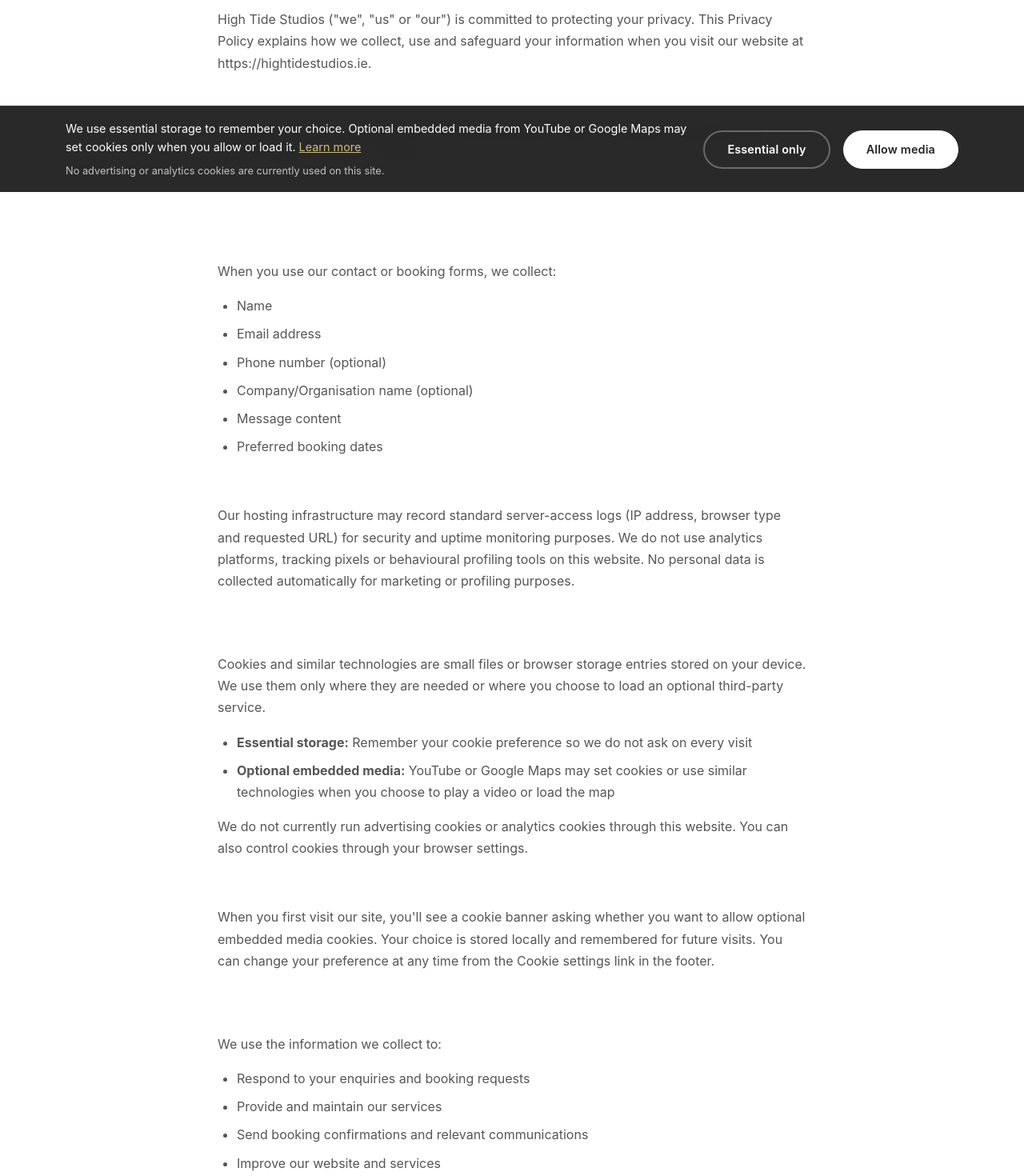
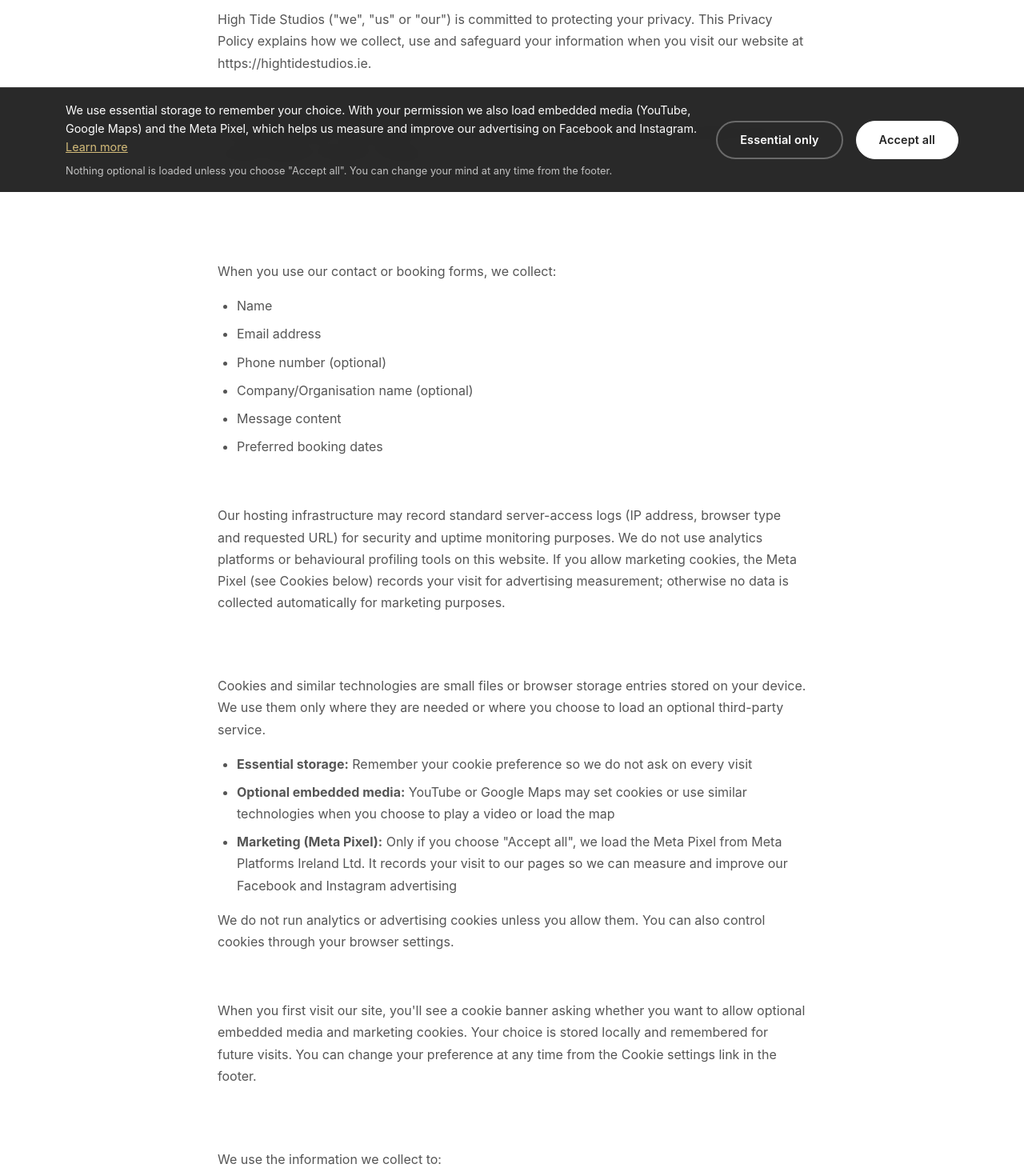
Before and after one commit to TerryLoc/high-tide-studios, a React (Create React App) app: page /privacy in a window 1280 px wide. Shown: the part 560-2030 px from the top of the page at 80% size. Built offline with nearby package versions, Linux system fonts and the light colour scheme; no server answers.

Commit message:
refactor: integrate Meta Pixel for marketing cookie consent and tracking

```diff
--- a/src/App.jsx
+++ b/src/App.jsx
@@ -3,6 +3,7 @@ import Navigation from './components/Navigation';
 import Footer from './components/Footer';
 import ScrollToTop from './components/ScrollToTop';
 import CookieConsent from './components/CookieConsent';
+import MetaPixel from './components/MetaPixel';
 
 import Home from './pages/Home';
 import Services from './pages/Services';
@@ -35,6 +36,7 @@ export default function App() {
         <Footer />
         <ScrollToTop />
         <CookieConsent />
+        <MetaPixel />
       </div>
     </BrowserRouter>
   );
--- a/src/components/CookieConsent.jsx
+++ b/src/components/CookieConsent.jsx
@@ -2,12 +2,13 @@ import { useState, useEffect, useCallback } from 'react';
 import { Link } from 'react-router-dom';
 
 const COOKIE_CONSENT_KEY = 'hts_cookie_consent';
-const COOKIE_CONSENT_VERSION = '2026-07-02';
+const COOKIE_CONSENT_VERSION = '2026-10-12';
 
-const createConsent = (media) => ({
+const createConsent = (media, marketing = false) => ({
   version: COOKIE_CONSENT_VERSION,
   essential: true,
   media,
+  marketing,
   updatedAt: new Date().toISOString(),
   expiresAt: new Date(Date.now() + 365 * 24 * 60 * 60 * 1000).toISOString(),
 });
@@ -17,13 +18,11 @@ const readConsent = () => {
     const stored = localStorage.getItem(COOKIE_CONSENT_KEY);
     if (!stored) return null;
 
-    if (stored === 'accepted') return createConsent(true);
-    if (stored === 'declined') return createConsent(false);
-
     const parsed = JSON.parse(stored);
     if (
       parsed?.version === COOKIE_CONSENT_VERSION &&
       typeof parsed.media === 'boolean' &&
+      typeof parsed.marketing === 'boolean' &&
       parsed.expiresAt &&
       new Date(parsed.expiresAt) > new Date()
     ) {
@@ -36,8 +35,8 @@ const readConsent = () => {
   return null;
 };
 
-const saveConsent = (media) => {
-  const consent = createConsent(media);
+const saveConsent = (media, marketing) => {
+  const consent = createConsent(media, marketing);
   localStorage.setItem(COOKIE_CONSENT_KEY, JSON.stringify(consent));
   window.dispatchEvent(
     new CustomEvent('hts:cookie-consent-updated', { detail: consent }),
@@ -69,13 +68,13 @@ export default function CookieConsent() {
       );
   }, []);
 
-  const handleAcceptMedia = useCallback(() => {
-    saveConsent(true);
+  const handleAcceptAll = useCallback(() => {
+    saveConsent(true, true);
     setShowBanner(false);
   }, []);
 
   const handleEssentialOnly = useCallback(() => {
-    saveConsent(false);
+    saveConsent(false, false);
     setShowBanner(false);
   }, []);
 
@@ -92,16 +91,17 @@ export default function CookieConsent() {
         <div className="cookie-consent-content">
           <div className="cookie-consent-text">
             <p id="cookie-consent-description" className="mb-2">
-              We use essential storage to remember your choice. Optional
-              embedded media from YouTube or Google Maps may set cookies only
-              when you allow or load it.{' '}
+              We use essential storage to remember your choice. With your
+              permission we also load embedded media (YouTube, Google Maps) and
+              the Meta Pixel, which helps us measure and improve our
+              advertising on Facebook and Instagram.{' '}
               <Link to="/privacy" className="cookie-consent-link">
                 Learn more
               </Link>
             </p>
             <p className="cookie-consent-note mb-0">
-              No advertising or analytics cookies are currently used on this
-              site.
+              Nothing optional is loaded unless you choose &quot;Accept
+              all&quot;. You can change your mind at any time from the footer.
             </p>
           </div>
           <div className="cookie-consent-buttons">
@@ -112,10 +112,10 @@ export default function CookieConsent() {
               Essential only
             </button>
             <button
-              onClick={handleAcceptMedia}
+              onClick={handleAcceptAll}
               className="btn btn-light btn-sm"
-              aria-label="Allow optional embedded media cookies">
-              Allow media
+              aria-label="Accept media and marketing cookies">
+              Accept all
             </button>
           </div>
         </div>
@@ -218,3 +218,7 @@ export function hasAcceptedCookies() {
 export function hasAllowedMediaCookies() {
   return readConsent()?.media === true;
 }
+
+export function hasAllowedMarketingCookies() {
+  return readConsent()?.marketing === true;
+}
--- /dev/null
+++ b/src/components/MetaPixel.jsx
@@ -0,0 +1,34 @@
+import { useEffect, useState } from 'react';
+import { useLocation } from 'react-router-dom';
+import { hasAllowedMarketingCookies } from './CookieConsent';
+import {
+  enableMetaPixel,
+  disableMetaPixel,
+  trackMetaPageView,
+} from '../lib/metaPixel';
+
+/**
+ * Loads the Meta Pixel only after the visitor opts in to marketing cookies,
+ * and fires a PageView on every route change.
+ */
+export default function MetaPixel() {
+  const location = useLocation();
+  const [allowed, setAllowed] = useState(hasAllowedMarketingCookies);
+
+  useEffect(() => {
+    const sync = () => setAllowed(hasAllowedMarketingCookies());
+    window.addEventListener('hts:cookie-consent-updated', sync);
+    return () => window.removeEventListener('hts:cookie-consent-updated', sync);
+  }, []);
+
+  useEffect(() => {
+    if (!allowed) {
+      disableMetaPixel();
+      return;
+    }
+    enableMetaPixel();
+    trackMetaPageView();
+  }, [allowed, location.pathname]);
+
+  return null;
+}
--- /dev/null
+++ b/src/lib/metaPixel.js
@@ -0,0 +1,45 @@
+const PIXEL_ID = process.env.REACT_APP_META_PIXEL_ID || '2351603935657795';
+
+let loaded = false;
+
+export const isMetaPixelConfigured = () => /^\d+$/.test(PIXEL_ID || '');
+
+function loadScript() {
+  if (window.fbq) return;
+  const fbq = function (...args) {
+    if (fbq.callMethod) fbq.callMethod(...args);
+    else fbq.queue.push(args);
+  };
+  fbq.push = fbq;
+  fbq.loaded = true;
+  fbq.version = '2.0';
+  fbq.queue = [];
+  window.fbq = window._fbq = fbq;
+
+  const script = document.createElement('script');
+  script.async = true;
+  script.src = 'https://connect.facebook.net/en_US/fbevents.js';
+  document.head.appendChild(script);
+}
+
+export function enableMetaPixel() {
+  if (!isMetaPixelConfigured()) return;
+  if (!loaded) {
+    loadScript();
+    window.fbq('init', PIXEL_ID);
+    loaded = true;
+  }
+  window.fbq('consent', 'grant');
+}
+
+export function disableMetaPixel() {
+  if (loaded && window.fbq) window.fbq('consent', 'revoke');
+}
+
+export function trackMetaPageView() {
+  if (loaded && window.fbq) window.fbq('track', 'PageView');
+}
+
+export function trackMetaEvent(name, params) {
+  if (loaded && window.fbq) window.fbq('track', name, params);
+}
--- a/src/pages/Privacy.jsx
+++ b/src/pages/Privacy.jsx
@@ -59,9 +59,11 @@ export default function Privacy() {
                     Our hosting infrastructure may record standard server-access
                     logs (IP address, browser type and requested URL) for
                     security and uptime monitoring purposes. We do not use
-                    analytics platforms, tracking pixels or behavioural
-                    profiling tools on this website. No personal data is
-                    collected automatically for marketing or profiling purposes.
+                    analytics platforms or behavioural profiling tools on this
+                    website. If you allow marketing cookies, the Meta Pixel
+                    (see Cookies below) records your visit for advertising
+                    measurement; otherwise no data is collected automatically
+                    for marketing purposes.
                   </p>
 
                   <h2>3. Cookies</h2>
@@ -81,20 +83,27 @@ export default function Privacy() {
                       Google Maps may set cookies or use similar technologies
                       when you choose to play a video or load the map
                     </li>
+                    <li>
+                      <strong>Marketing (Meta Pixel):</strong> Only if you
+                      choose &quot;Accept all&quot;, we load the Meta Pixel from
+                      Meta Platforms Ireland Ltd. It records your visit to our
+                      pages so we can measure and improve our Facebook and
+                      Instagram advertising
+                    </li>
                   </ul>
                   <p>
-                    We do not currently run advertising cookies or analytics
-                    cookies through this website. You can also control cookies
-                    through your browser settings.
+                    We do not run analytics or advertising cookies unless you
+                    allow them. You can also control cookies through your
+                    browser settings.
                   </p>
 
                   <h3>Cookie Preferences</h3>
                   <p>
                     When you first visit our site, you'll see a cookie banner
                     asking whether you want to allow optional embedded media
-                    cookies. Your choice is stored locally and remembered for
-                    future visits. You can change your preference at any time
-                    from the Cookie settings link in the footer.
+                    and marketing cookies. Your choice is stored locally and
+                    remembered for future visits. You can change your preference
+                    at any time from the Cookie settings link in the footer.
                   </p>
 
                   <h2>4. How We Use Your Information</h2>
```
Also changed, not shown: 1 other file (tests, documents, lock files or other folders).
